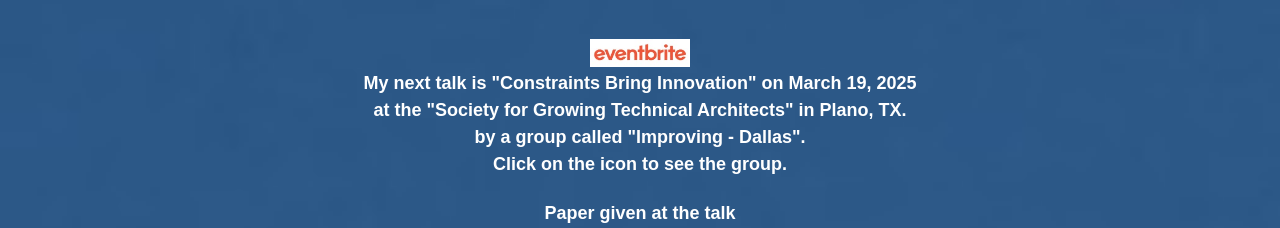
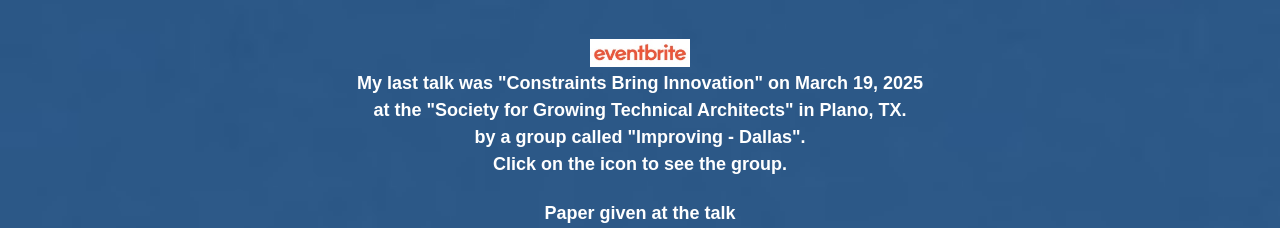
Before and after one commit to ericwood8/ericwood8.github.io, a plain HTML site: page talks.html in a window 1280 px wide. Shown: the part 253-481 px from the top of the page. Drawn offline with nearby package versions, Linux system fonts and the light colour scheme.

Commit message:
Updated
Updated

```diff
--- a/talks.html
+++ b/talks.html
@@ -42,7 +42,7 @@
            <img src="IMG/Eventbrite.jpg" alt="Eventbrite logo" height="100" width="100"/>
         </a>
         <div class="LinkInner">
-          My next talk is "Constraints Bring Innovation" on March 19, 2025 <br>
+          My last talk was "Constraints Bring Innovation" on March 19, 2025 <br>
                at the "Society for Growing Technical Architects" in Plano, TX.<br>
                by a group called "Improving - Dallas".<br>
                Click on the icon to see the group.<br>
```
